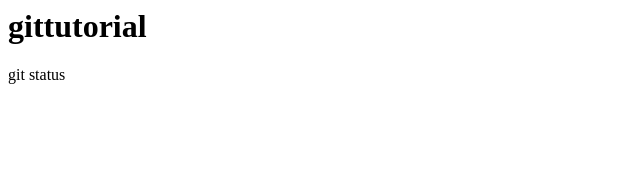
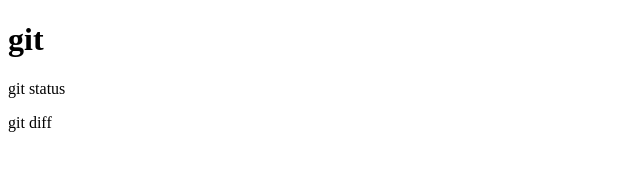
Before and after one commit to kshota0406/git_tutorial, a plain HTML site: page index.html in a window 1280 px wide. Shown: the whole page, without its empty margins (0-640 px from the left). Drawn offline with Linux system fonts and the light colour scheme.

Commit message:
git diffを追記

```diff
--- a/index.html
+++ b/index.html
@@ -1,2 +1,13 @@
-<h1>gittutorial</h1>
-<p>git status</p>
+<!DOCTYPE html>
+<html lang="en">
+<head>
+  <meta charset="UTF-8">
+  <meta name="viewport" content="width=device-width, initial-scale=1.0">
+  <title>Document</title>
+</head>
+<body>
+  <h1>git</h1>
+  <p>git status</p>
+  <p>git diff</p>
+</body>
+</html>
```
